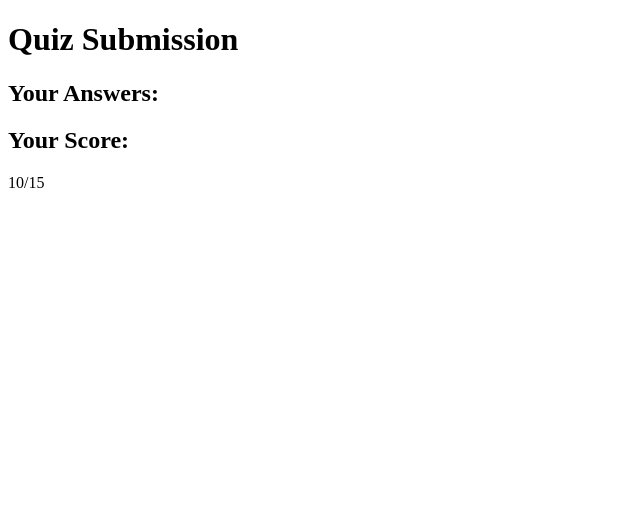
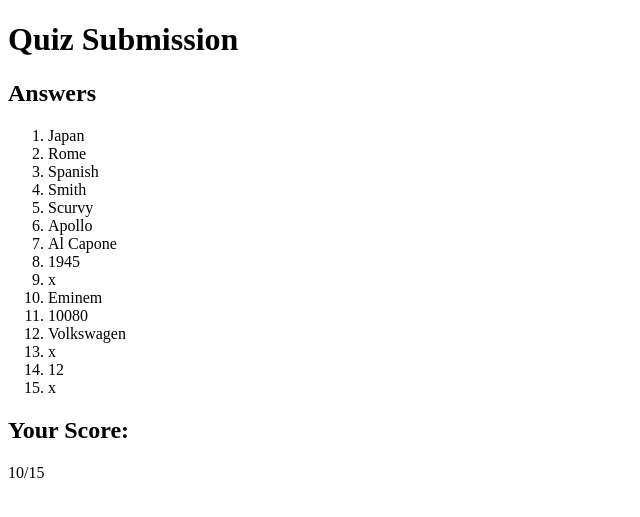
Before and after one commit to julius-gasson/test-repo, a Flask app: template api/templates/submit.html in a window 1280 px wide. Shown: the top 517 px of the page, without its empty margins (0-640 px from the left). Run offline with Flask 3, Linux system fonts and the light colour scheme; the template is opened without the code that fills it: most values are stand-ins (such as "Sample title", 1, 10 or a date in 2020).

Commit message:
added answers to results page

```diff
--- a/api/templates/submit.html
+++ b/api/templates/submit.html
@@ -6,13 +6,24 @@
 <body>
     <h1>Quiz Submission</h1>
 
-    <h2>Your Answers:</h2>
-   <!-- <ul>
-        {% for i in range(user_answers|length) %}
-            <li>{{ questions[i] }}: {{ user_answers[i] }}</li>
-        {% endfor %}
-    </ul>-->
-
+    <h2>Answers</h2>
+    <ol>
+        <li>Japan</li>
+        <li>Rome</li>
+        <li>Spanish</li>
+        <li>Smith</li>
+        <li>Scurvy</li>
+        <li>Apollo</li>
+        <li>Al Capone</li>
+        <li>1945</li>
+        <li>x</li>
+        <li>Eminem</li>
+        <li>10080</li>
+        <li>Volkswagen</li>
+        <li>x</li>
+        <li>12</li>
+        <li>x</li>
+    </ol>
     <h2>Your Score:</h2>
     <p>{{ score }}/15</p>
 </body>
```
